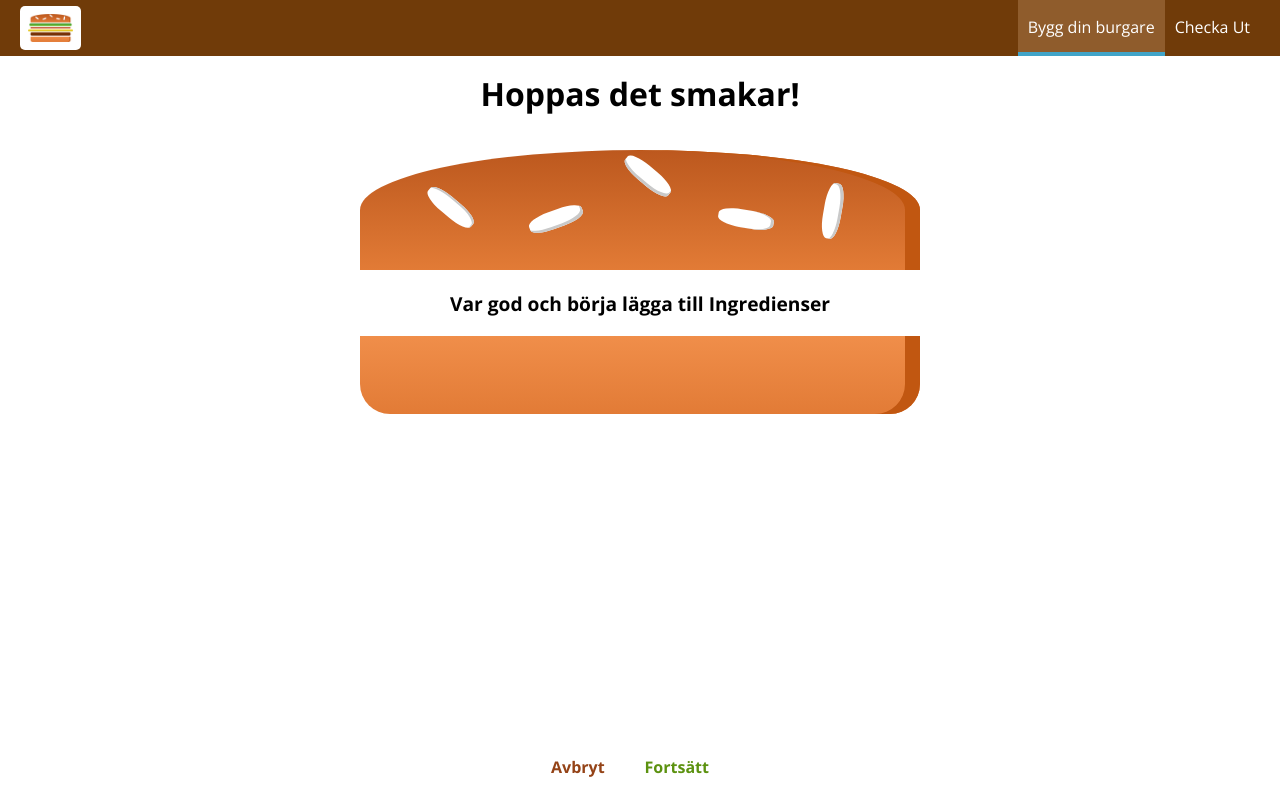
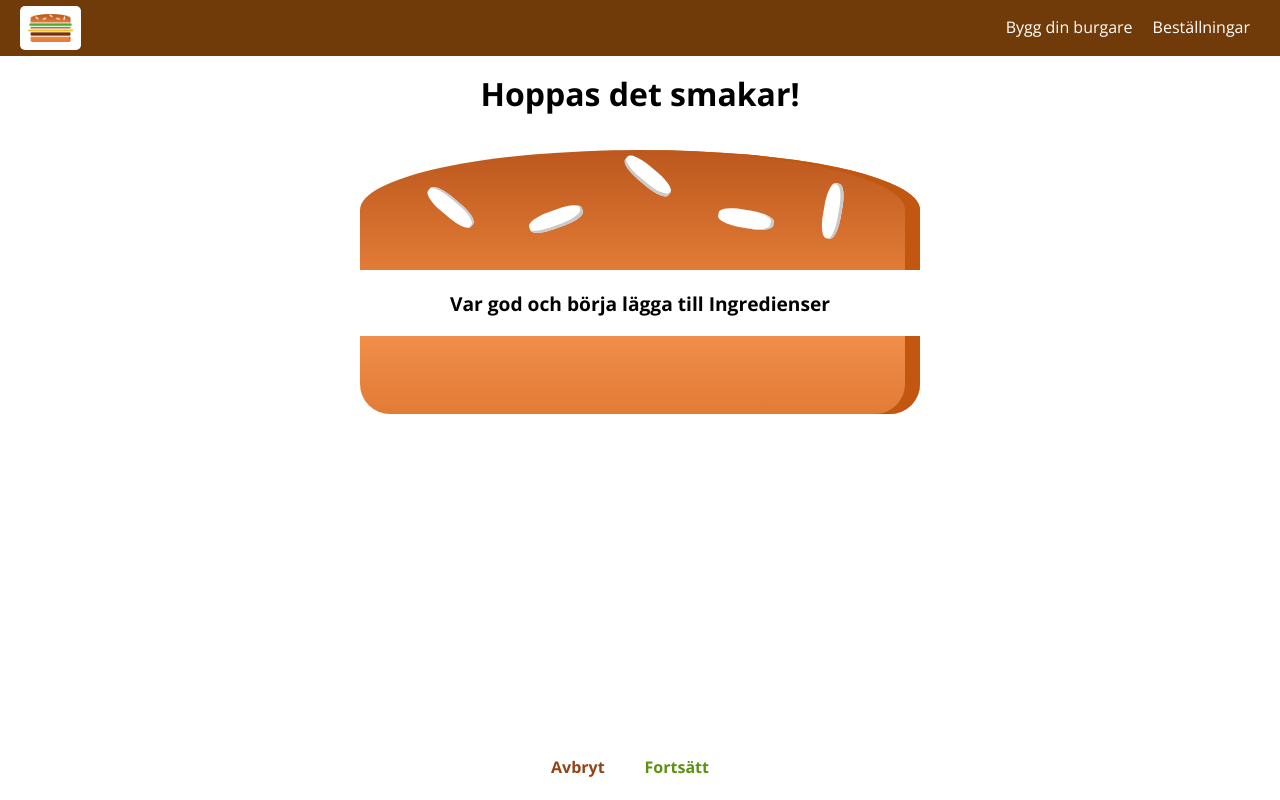
Before and after one commit to Fronix/BurgerBuilder, a React app: page /checkout in a window 1280 px wide. Built offline with nearby package versions, Linux system fonts and the light colour scheme.

Commit message:
Add Orders page to show current orders

```diff
--- a/src/App.js
+++ b/src/App.js
@@ -4,6 +4,7 @@
 import Layout from './components/Layout/Layout';
 import BurgerBuilder from './containers/BurgerBuilder/BurgerBuilder';
 import Checkout from './containers/Checkout/Checkout';
+import Orders from './containers/Orders/Orders';
 
 class App extends Component {
   render() {
@@ -12,6 +13,7 @@
         <Layout>
           <Switch>
             <Route path="/checkout" component={Checkout} />
+            <Route path="/orders" component={Orders} />
             <Route path="" component={BurgerBuilder} />
           </Switch>
         </Layout>
--- a/src/components/Navigation/NavigationItems/NavigationItem/NavigationItem.js
+++ b/src/components/Navigation/NavigationItems/NavigationItem/NavigationItem.js
@@ -1,11 +1,14 @@
 import React from 'react';
+import { NavLink } from 'react-router-dom';
 
 import classes from './NavigationItem.css';
 
 const navigationItem = (props) => (
   <li className={classes.NavigationItem}>
-    <a href={props.link}
-      className={props.active ? classes.active : null}>{props.children}</a>
+    <NavLink
+      to={props.link}
+      exact={props.exact}
+      activeClassName={classes.active}>{props.children}</NavLink>
   </li>
 );
 
--- a/src/components/Navigation/NavigationItems/NavigationItems.js
+++ b/src/components/Navigation/NavigationItems/NavigationItems.js
@@ -5,8 +5,8 @@
 
 const navigationItems = () => (
   <ul className={classes.NavigationItems}>
-    <NavigationItem link="/" active>Bygg din burgare</NavigationItem>
-    <NavigationItem link="/">Checka Ut</NavigationItem>
+    <NavigationItem link="/" exact>Bygg din burgare</NavigationItem>
+    <NavigationItem link="/orders">Beställningar</NavigationItem>
   </ul>
 );
 
--- /dev/null
+++ b/src/components/Order/Order.css
@@ -0,0 +1,8 @@
+.Order {
+    width: 100%;
+    border: 1px solid #eee;
+    box-shadow: 0 2px 3px #ccc;
+    padding: 10px;
+    margin: 10px auto;
+    box-sizing: border-box;
+}
--- /dev/null
+++ b/src/components/Order/Order.js
@@ -0,0 +1,12 @@
+import React from 'react';
+
+import classes from './Order.css';
+
+const order = (props) => (
+  <div className={classes.Order}>
+    <p>Ingredienser:</p>
+    <p>Pris: <strong></strong></p>
+  </div>
+);
+
+export default order;
--- /dev/null
+++ b/src/containers/Orders/Orders.js
@@ -0,0 +1,17 @@
+import React, { Component } from 'react';
+
+import Order from '../../components/Order/Order';
+
+class Orders extends Component {
+    state = {}
+    render() {
+      return (
+        <div>
+          <Order />
+          <Order />
+        </div>
+      );
+    }
+}
+
+export default Orders;
```
